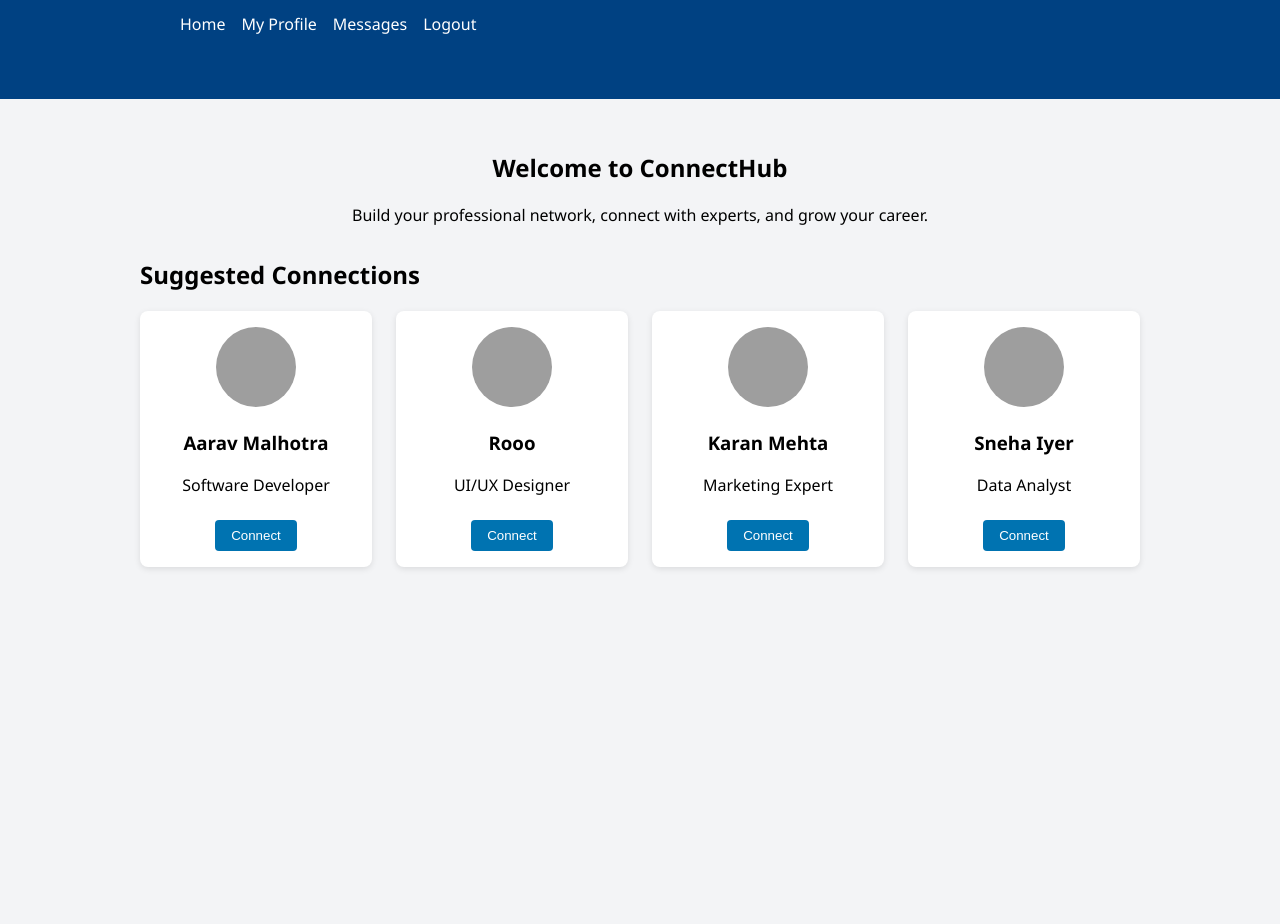
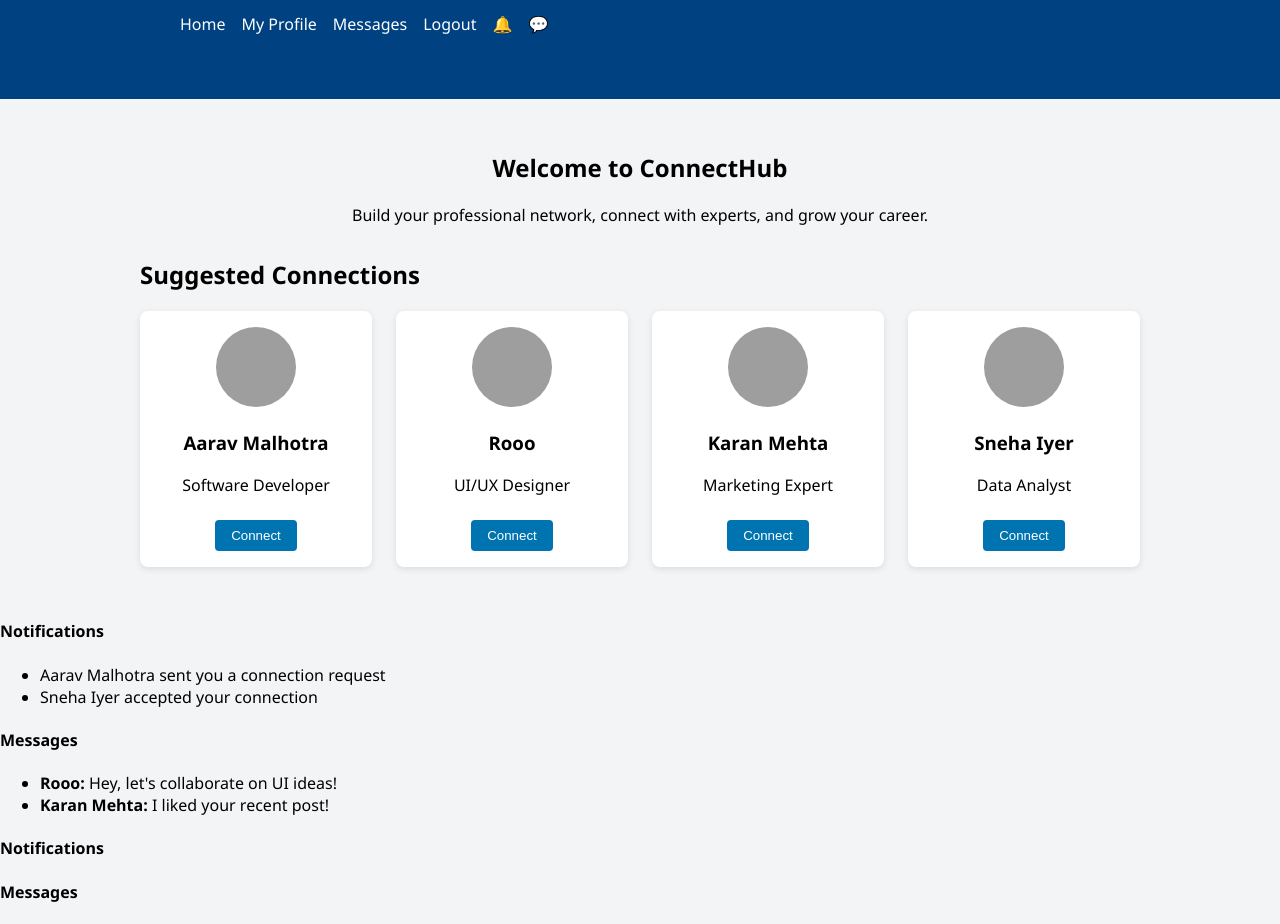
Before and after one commit to Shatakshi070/connecthub, a plain HTML site: page index.html in a window 1280 px wide. Shown: the part 84-1008 px from the top of the page. Before the commit the page ends 800 px from the top, so only its background shows below. Drawn offline with Linux system fonts and the light colour scheme; grey boxes are pictures that could not be loaded.

Commit message:
Update index.html

```diff
--- a/index.html
+++ b/index.html
@@ -17,6 +17,8 @@
         <li><a href="profile.html">My Profile</a></li>
         <li><a href="message.html">Messages</a></li>
         <li><a href="login.html">Logout</a></li>
+         <li class="icon-btn" id="notif-bell">🔔</li>
+      <li class="icon-btn" id="msg-icon">💬</li>
       </ul>
     </div>
   </nav>
@@ -67,7 +69,14 @@
       </div>
     </section>
   </main>
-
+<div class="popup-panel" id="notif-panel">
+  <h4>Notifications</h4>
+  <ul id="notif-list"></ul>
+</div>
+<div class="popup-panel" id="msg-panel">
+  <h4>Messages</h4>
+  <ul id="msg-list"></ul>
+</div>
   <!-- JavaScript -->
   <script>
     const buttons = document.querySelectorAll('.connect-btn');
@@ -97,7 +106,63 @@
         .catch(err => console.error('Connection Error:', err));
       });
     });
-  </script>
+  const notifications = [
+    { id: 1, user: "Aarav Malhotra", action: "sent you a connection request" },
+    { id: 2, user: "Sneha Iyer", action: "accepted your connection" },
+  ];
 
+  const messages = [
+    { from: "Rooo", preview: "Hey, let's collaborate on UI ideas!" },
+    { from: "Karan Mehta", preview: "I liked your recent post!" }
+  ];
+
+  const notifPanel = document.getElementById('notif-panel');
+  const msgPanel = document.getElementById('msg-panel');
+
+  const notifList = document.getElementById('notif-list');
+  const msgList = document.getElementById('msg-list');
+
+  document.getElementById('notif-bell').addEventListener('click', () => {
+    notifPanel.classList.toggle('visible');
+    msgPanel.classList.remove('visible');
+  });
+
+  document.getElementById('msg-icon').addEventListener('click', () => {
+    msgPanel.classList.toggle('visible');
+    notifPanel.classList.remove('visible');
+  });
+
+  notifications.forEach(n => {
+    const li = document.createElement('li');
+    li.textContent = `${n.user} ${n.action}`;
+    notifList.appendChild(li);
+  });
+
+  messages.forEach(m => {
+    const li = document.createElement('li');
+    li.innerHTML = `<strong>${m.from}:</strong> ${m.preview}`;
+    msgList.appendChild(li);
+  });
+
+  // Optional: close on outside click
+  window.addEventListener('click', e => {
+    if (!e.target.closest('.icon-btn') && !e.target.closest('.popup-panel')) {
+      notifPanel.classList.remove('visible');
+      msgPanel.classList.remove('visible');
+    }
+  });
+
+</script>
+
+<div class="popup-panel" id="notif-panel">
+  <h4>Notifications</h4>
+  <ul id="notif-list"></ul>
+</div>
+
+<!-- Messages Panel -->
+<div class="popup-panel" id="msg-panel">
+  <h4>Messages</h4>
+  <ul id="msg-list"></ul>
+</div>
 </body>
 </html>
```
